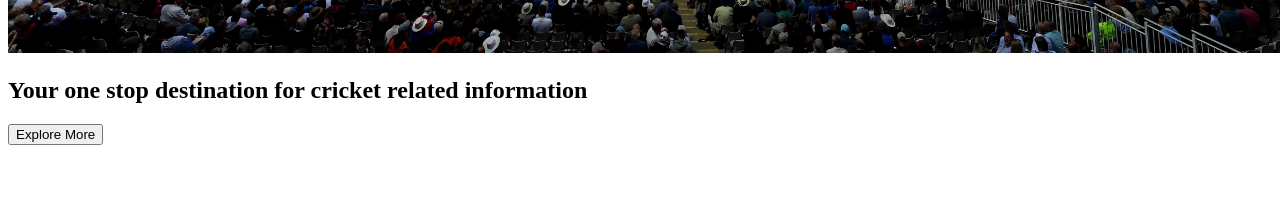
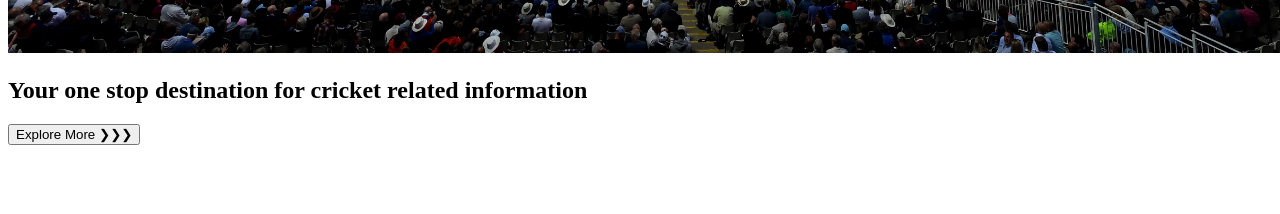
Before and after one commit to Chaitanya1402/cric-db, a React (Create React App) app in the folder frontend/: page / in a window 1280 px wide. Shown: the part 820-1034 px from the top of the page. Built offline with nearby package versions, Linux system fonts and the light colour scheme; no server answers.

Commit message:
explore more button arrows added.

```diff
--- a/frontend/src/components/Jumbotron.js
+++ b/frontend/src/components/Jumbotron.js
@@ -9,7 +9,11 @@ const Jumbotron = () => {
       </div>
       <div className='absolute top-0 rem-height pl-[7.5%] w-[55%] flex flex-col justify-center items-start'>
         <h2 className='block pb-10 text-6xl leading-[5rem] text-white font-anton'>Your one stop destination for cricket related information</h2>
-        <button className='text-white bg-purple-600 py-2 px-4 rounded-lg hover:bg-purple-700 more-button'>Explore More
+        <button className='text-white bg-purple-600 py-2 px-4 rounded-lg hover:bg-purple-700 more-button'>Explore More <span className='more-button-arrows pl-1'>
+          <span className='opacity-50'>&#10095;</span>
+          <span className='opacity-70'>&#10095;</span>
+          <span className='opacity-90'>&#10095;</span>
+        </span>
         </button>
       </div>
     </div>
```
